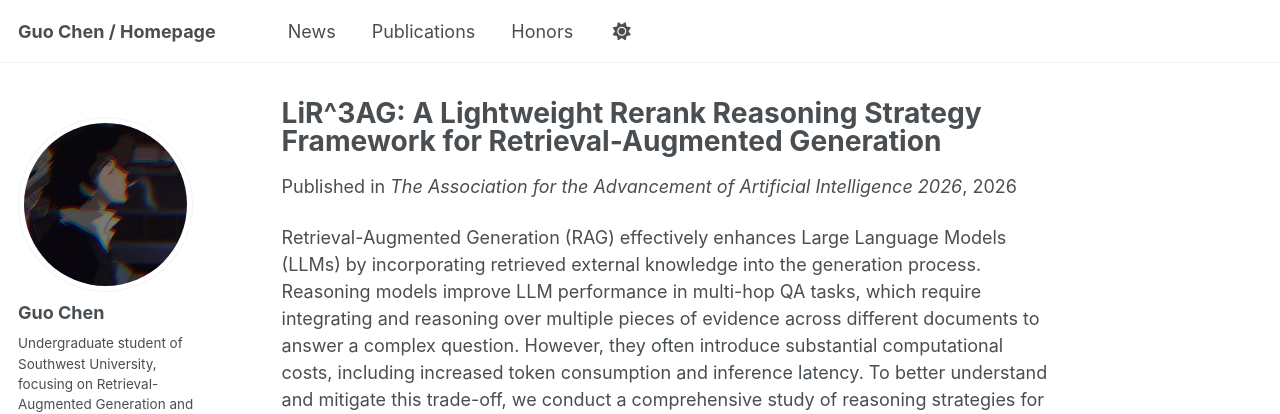
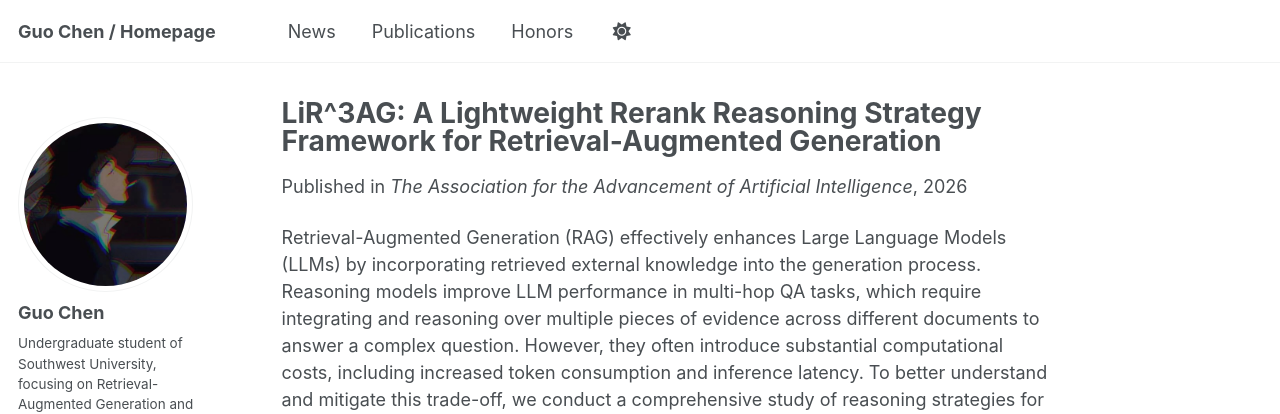
Before and after one commit to WinstonCHEN1/WinstonCHEN1.github.io, a Jekyll site: the page built from _publications/2026-AAAI.md, in a window 1280 px wide and 1292 px high. Shown: the top 414 px of the window. Built offline with Jekyll 4.4.1, drawn with Linux system fonts in a browser that asks for light colours; some web fonts are replaced; a script bundle is joined from its source files by our own code; library files that are not in the unit come from our copies; some of the changed lines change nothing that is shown.

Commit message:
Fix venue name formatting in 2026-AAAI publication

```diff
--- a/_publications/2026-AAAI.md
+++ b/_publications/2026-AAAI.md
@@ -4,7 +4,8 @@ collection: publications
 category: conferences
 permalink: /publication/2026-AAAI
 excerpt: 'We explored the reasoning strategies of reasoning models in RAG multi-hop QA tasks, finally proposed a lightweight framework that improves performance while significantly reducing reasoning overhead by integrating three modules.'
-venue: 'The Association for the Advancement of Artificial Intelligence 2026'
+venue: 'The Association for the Advancement of Artificial Intelligence'
+date: 2026-01-20
 paperurl: 'https://arxiv.org/abs/2512.18329'
 bibtexurl: "/files/chen2025lir.bib"
 citation: 'Chen, G., Huang, J., Xie, H., Sun, F., and Jia, T. (2025). <i>LIR<sup>3</sup>AG: A Lightweight Rerank Reasoning Strategy Framework for Retrieval-Augmented Generation</i>. arXiv preprint arXiv:2512.18329.'
```
